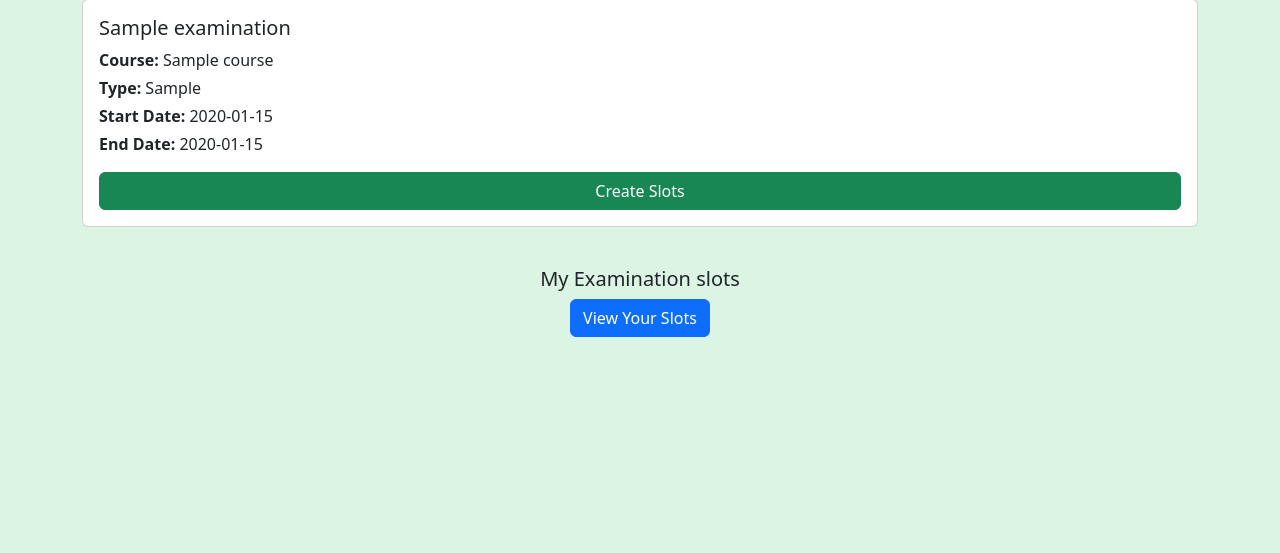
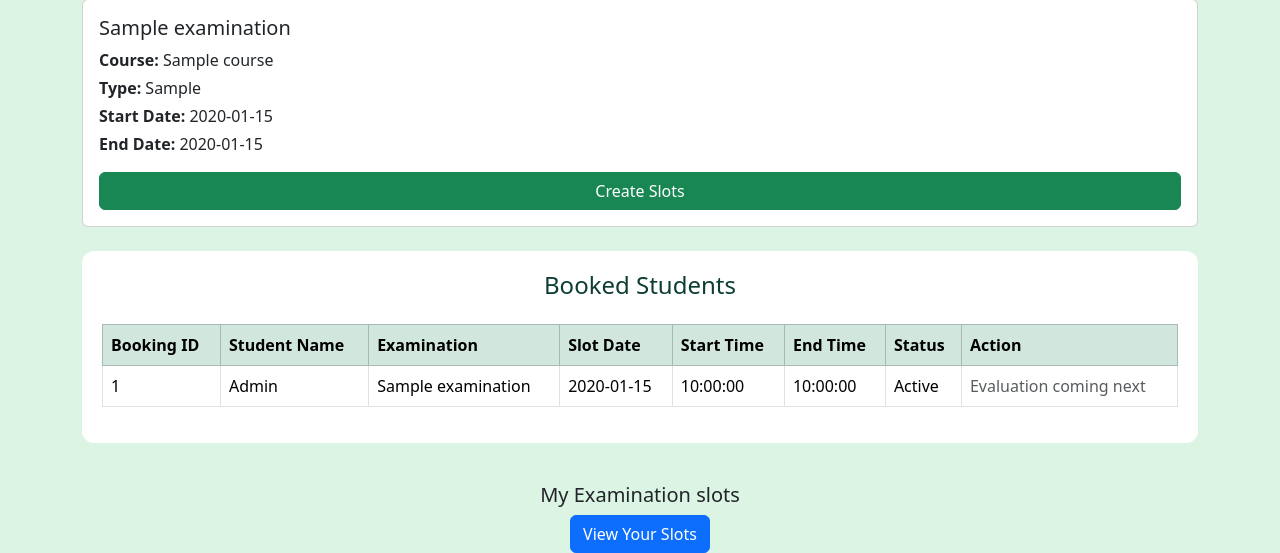
Before and after one commit to suhail2809/examination_portal, a Flask app: template templates/examiner_dashboard.html in a window 1280 px wide. Shown: the part 384-937 px from the top of the page. Before the commit the page ends 721 px from the top, so only its background shows below. Run offline with Flask 3, Linux system fonts and the light colour scheme; a user stored in the database is signed in; tables that the repository leaves empty hold one stand-in row (values such as "Sample post"); the template is opened without the code that fills it: values that come from a table or form of the project are taken from there, most other values are stand-ins (such as "Sample title", 1, 10 or a date in 2020).

Commit message:
added student bokking list in examiner dashboard showing evaluation option too

```diff
--- a/templates/examiner_dashboard.html
+++ b/templates/examiner_dashboard.html
@@ -27,7 +27,8 @@
             margin-bottom: 40px;
         }
 
-        h2, h4 {
+        h2,
+        h4 {
             color: #0d3d33;
         }
 
@@ -60,7 +61,6 @@
             border-radius: 12px;
 
         }
-
     </style>
 </head>
 
@@ -79,7 +79,8 @@
             <h2 class="fw-bold">Welcome, {{ current_user.name }} !</h2>
             <p class="text-secondary">
                 Manage Exam Slots and assigned examinations.
-            </p> </div>
+            </p>
+        </div>
 
         <hr>
 
@@ -149,7 +150,8 @@
                             {{ assignment.examination.end_date }}
                         </p>
 
-                            <a href="{{url_for('create_slots', exam_id = assignment.examination.exam_id)}}" class="btn btn-success mt-3  w-100"> Create Slots </a>
+                        <a href="{{url_for('create_slots', exam_id = assignment.examination.exam_id)}}"
+                            class="btn btn-success mt-3  w-100"> Create Slots </a>
                     </div>
                 </div>
                 {% endfor %}
@@ -157,6 +159,48 @@
             {% else %}
             <p class="text-muted"> No assigned examinations</p>
             {% endif%}
+        </div>
+
+        <div class="table-container mb-4">
+            <h4 class="text-center mb-4">Booked Students</h4>
+
+            {% if booked_students %}
+            <div class="table-responsive">
+                <table class="table table-bordered table-hover align-middle">
+                    <thead class="table-success">
+                        <tr>
+                            <th>Booking ID</th>
+                            <th>Student Name</th>
+                            <th>Examination</th>
+                            <th>Slot Date</th>
+                            <th>Start Time</th>
+                            <th>End Time</th>
+                            <th>Status</th>
+                            <th>Action</th>
+                        </tr>
+                    </thead>
+
+                    <tbody>
+                        {% for booking in booked_students %}
+                        <tr>
+                            <td>{{ booking.booking_id }}</td>
+                            <td>{{ booking.student.name }}</td>
+                            <td>{{ booking.examination.title }}</td>
+                            <td>{{ booking.slot.date }}</td>
+                            <td>{{ booking.slot.start_time }}</td>
+                            <td>{{ booking.slot.end_time }}</td>
+                            <td>{{ booking.status }}</td>
+                            <td>
+                                <span class="text-muted">Evaluation coming next</span>
+                            </td>
+                        </tr>
+                        {% endfor %}
+                    </tbody>
+                </table>
+            </div>
+            {% else %}
+            <p class="text-muted text-center">No students have booked your slots yet.</p>
+            {% endif %}
         </div>
 
     </div>
```
Also changed, not shown: controllers.py (+11 -2 lines). Lines whose indentation alone changed are shown as unchanged.
